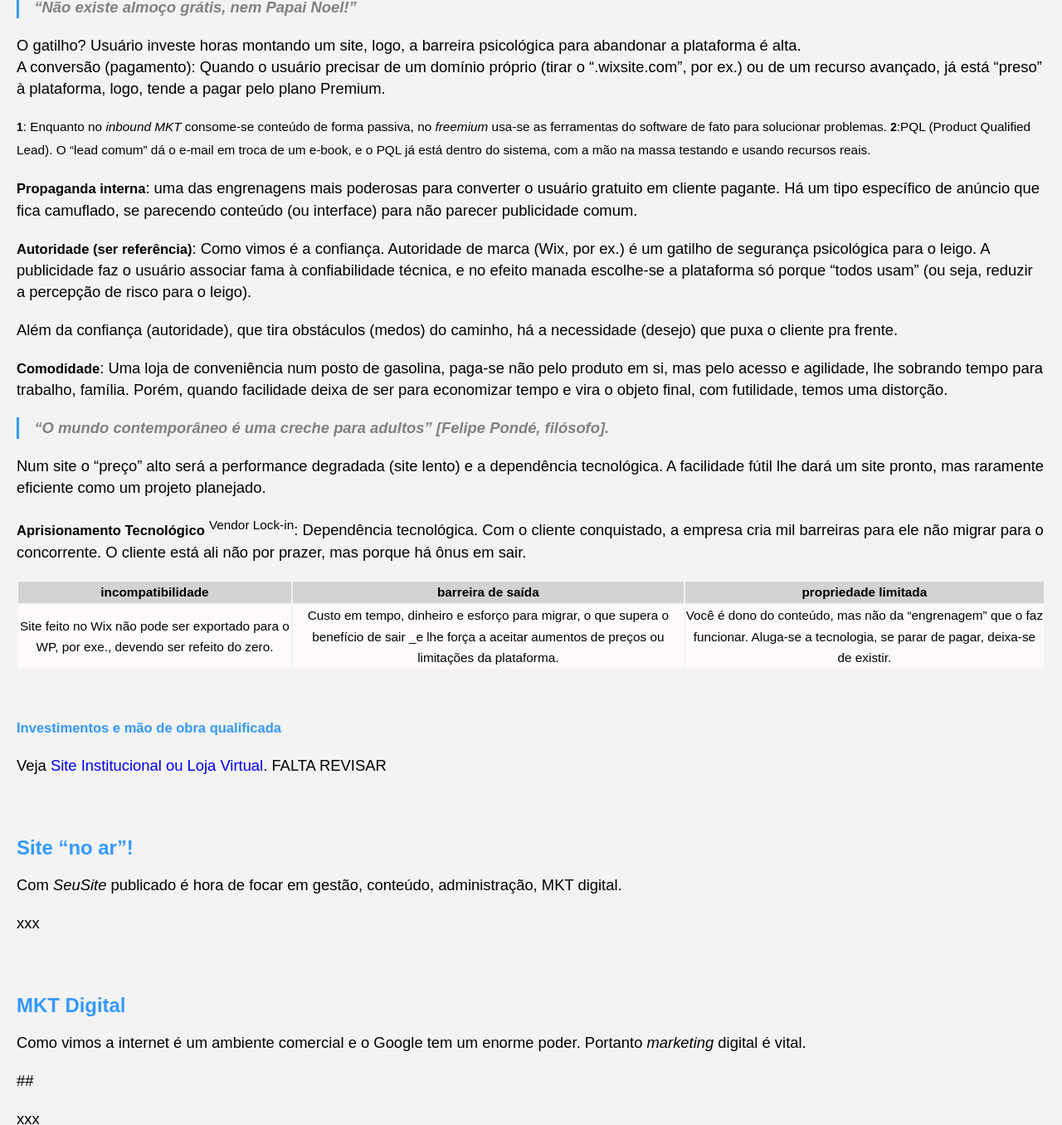
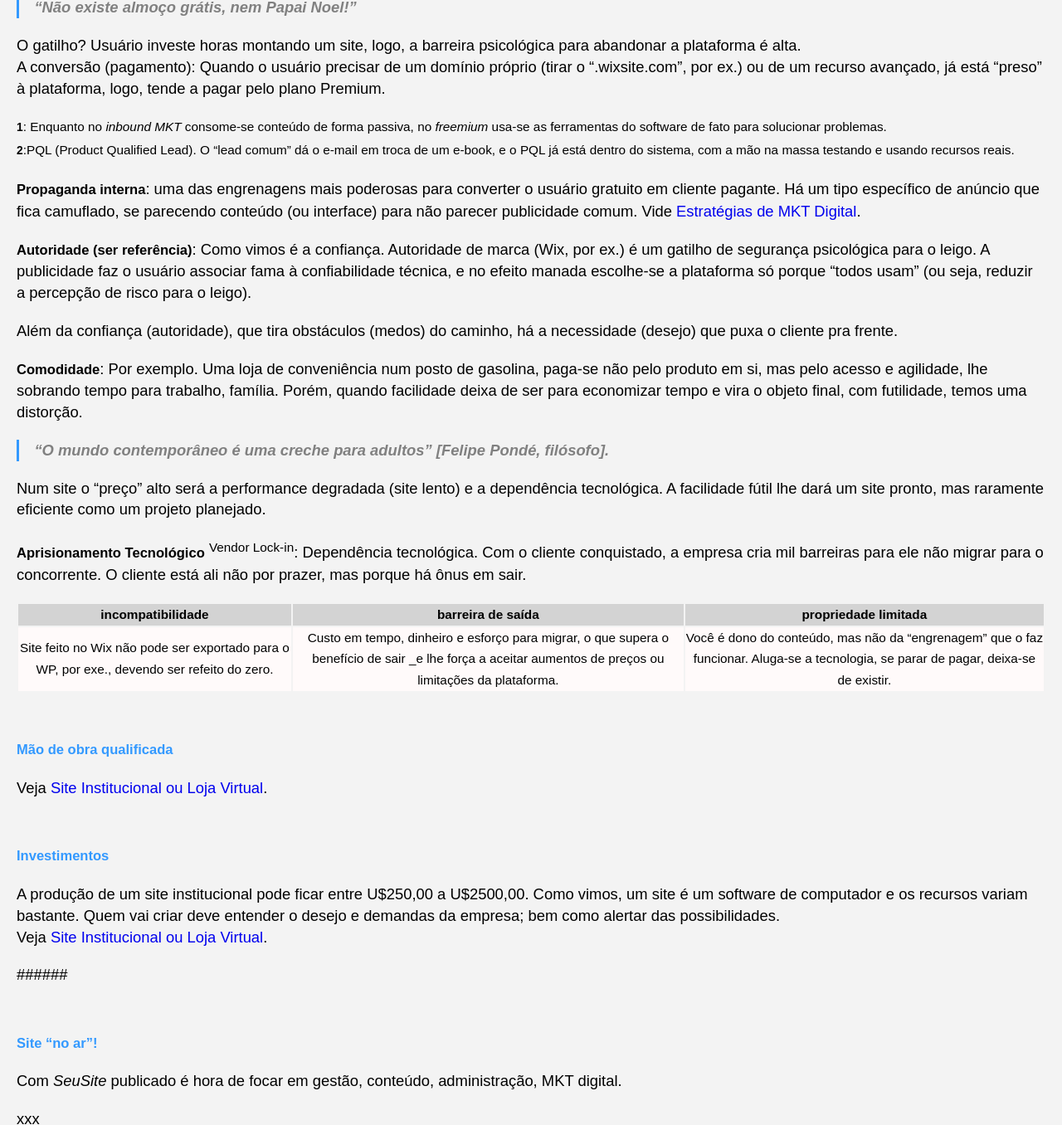
Before and after one commit to Joesynth/joesynth.github.io, a Jekyll site: the page built from _posts/2021-01-03-site-comercial-um-tutorial-essencial.md, in a window 1280 px wide and 1400 px high, scrolled down 6174 px, cut to the strip 44-1400 px from the top of the window. Shown: the whole strip at 83% size. Built offline with Jekyll 4.4.1, drawn with Linux system fonts in a browser that asks for light colours; some of the changed text lies outside the part shown.

Commit message:
Update 2021-01-03-site-comercial-um-tutorial-essencial.md

```diff
--- a/_posts/2021-01-03-site-comercial-um-tutorial-essencial.md
+++ b/_posts/2021-01-03-site-comercial-um-tutorial-essencial.md
@@ -187,7 +187,7 @@
 
 ## Criando SeuSite
 
-###### Plataformas de construção de sites - Elementor (Wp) - Wix
+###### Plataformas de construção de sites - Elementor (WP) - Wix
 
 Não use. Mais que isso, conheça as táticas adotadas por essas plataformas e as utilize a seu favor:
 
@@ -203,13 +203,13 @@
 </small>
 
 
-**Propaganda interna**: uma das engrenagens mais poderosas para converter o usuário gratuito em cliente pagante. Há um tipo específico de anúncio que fica camuflado, se parecendo conteúdo (ou interface) para não parecer publicidade comum.
+**Propaganda interna**: uma das engrenagens mais poderosas para converter o usuário gratuito em cliente pagante. Há um tipo específico de anúncio que fica camuflado, se parecendo conteúdo (ou interface) para não parecer publicidade comum. Vide [Estratégias de MKT Digital](/private).
 
 **Autoridade (ser referência)**: Como vimos é a confiança. Autoridade de marca (Wix, por ex.) é um gatilho de segurança psicológica para o leigo. A publicidade faz o usuário associar fama à confiabilidade técnica, e no efeito manada escolhe-se a plataforma só porque "todos usam" (ou seja, reduzir a percepção de risco para o leigo).
 
 Além da confiança (autoridade), que tira obstáculos (medos) do caminho, há a necessidade (desejo) que puxa o cliente pra frente.
 
-**Comodidade**: Uma loja de conveniência num posto de gasolina, paga-se não pelo produto em si, mas pelo acesso e agilidade, lhe sobrando tempo para trabalho, família. Porém, quando facilidade deixa de ser para economizar tempo e vira o objeto final, com futilidade, temos uma distorção.
+**Comodidade**: Por exemplo. Uma loja de conveniência num posto de gasolina, paga-se não pelo produto em si, mas pelo acesso e agilidade, lhe sobrando tempo para trabalho, família. Porém, quando facilidade deixa de ser para economizar tempo e vira o objeto final, com futilidade, temos uma distorção.
 
 > "O mundo contemporâneo é uma creche para adultos" *[Felipe Pondé, filósofo]*.
 
@@ -223,13 +223,18 @@
 |:---:|:---:|:---:|
 |Site feito no Wix não pode ser exportado para o WP, por exe., devendo ser refeito do zero.|Custo em tempo, dinheiro e esforço para migrar, o que supera o benefício de sair _e lhe força a aceitar aumentos de preços ou limitações da plataforma.|Você é dono do conteúdo, mas não da "engrenagem" que o faz funcionar. Aluga-se a tecnologia, se parar de pagar, deixa-se de existir.|
 
-###### Investimentos e mão de obra qualificada
+###### Mão de obra qualificada
 
-Veja [Site Institucional ou Loja Virtual](/site-institucional-ou-loja-virtual).
-FALTA REVISAR
+Veja [Site Institucional ou Loja Virtual](/private).
 
+###### Investimentos
 
-## Site "no ar"!
+A produção de um site institucional pode ficar entre U$250,00 a U$2500,00. Como vimos, um site é um software de computador e os recursos variam bastante. Quem vai criar deve entender o desejo e demandas da empresa; bem como alertar das possibilidades.
+Veja [Site Institucional ou Loja Virtual](/private).
+
+######
+
+###### Site "no ar"!
 
 Com *SeuSite* publicado é hora de focar em gestão, conteúdo, administração, MKT digital.
 
```
